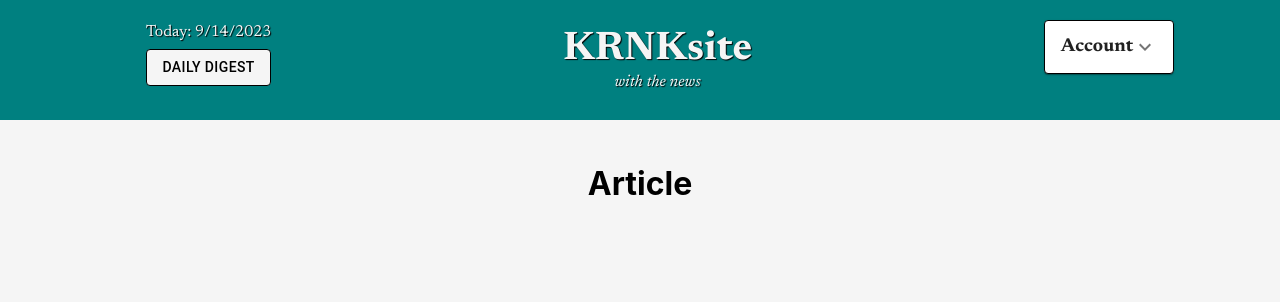
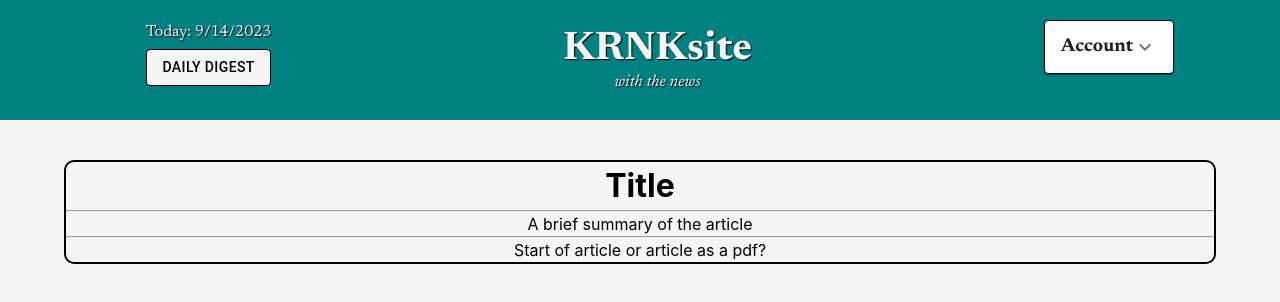
Before and after one commit to evanmschultz/KRNKsite, a React (Vite) app in the folder frontend/: page /article/0 in a window 1280 px wide. Shown: the top 302 px of the page. Built offline with nearby package versions, Linux system fonts and the light colour scheme.

Commit message:
Little more article styling

```diff
--- a/frontend/src/components/Article/Article.jsx
+++ b/frontend/src/components/Article/Article.jsx
@@ -1,13 +1,22 @@
 import React from 'react';
 import Navbar from '../Navbar/Navbar';
 import styles from './Article.module.css';
+import { useParams } from 'react-router-dom';
 
 const Article = (props) => {
+    const { id } = useParams();
+
+    // TODO: make axios get request for article information
+
     return (
         <>
             <Navbar></Navbar>
             <div className={styles.content}>
-                <h1>Article</h1>
+                <h1>Title</h1>
+                <hr />
+                <p>A brief summary of the article</p>
+                <hr />
+                <p>Start of article or article as a pdf?</p>
             </div>
         </>
     )
--- a/frontend/src/components/Article/Article.module.css
+++ b/frontend/src/components/Article/Article.module.css
@@ -4,5 +4,7 @@
 }
 
 .content {
-    padding: 20vh 5vw;
+    margin: 20vh 5vw;
+    border: 2px solid black;
+    border-radius: 10px;
 }
```
